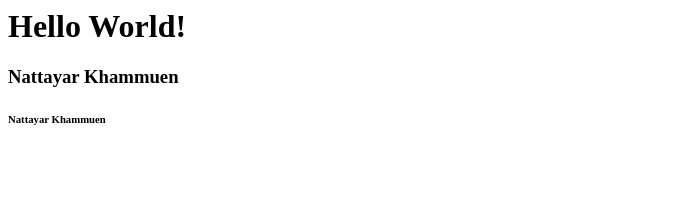
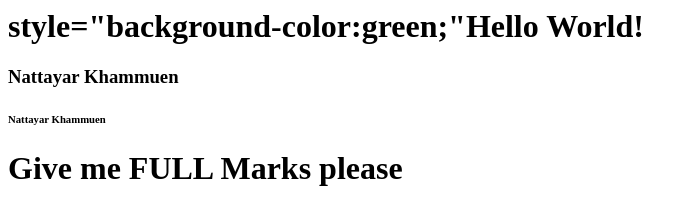
Before and after one commit to hungrymakmak/myweb, a plain HTML site: page index.html in a window 1280 px wide. Shown: the whole page, without its empty margins (0-696 px from the left). Drawn offline with Linux system fonts and the light colour scheme.

Commit message:
Update index.html

```diff
--- a/index.html
+++ b/index.html
@@ -1,5 +1,6 @@
 <html>
-  <h1>Hello World!</h1>
+  <h1> style="background-color:green;"Hello World!</h1>
   <h3>Nattayar Khammuen</h3>
   <h6>Nattayar Khammuen</h6>
+  <h1>Give me FULL Marks please</h1>
 </html>
```
